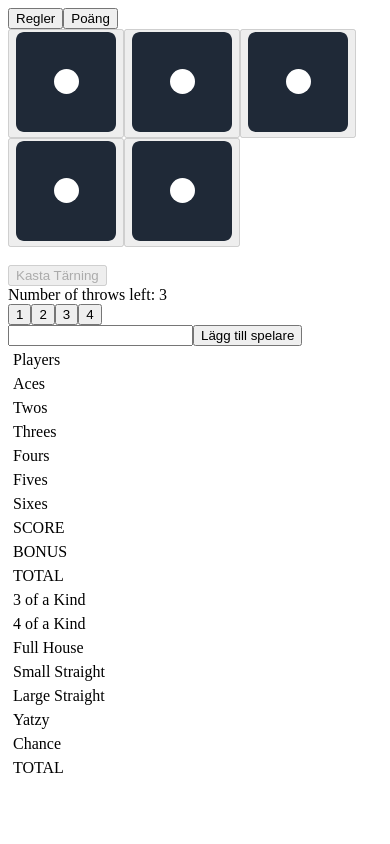
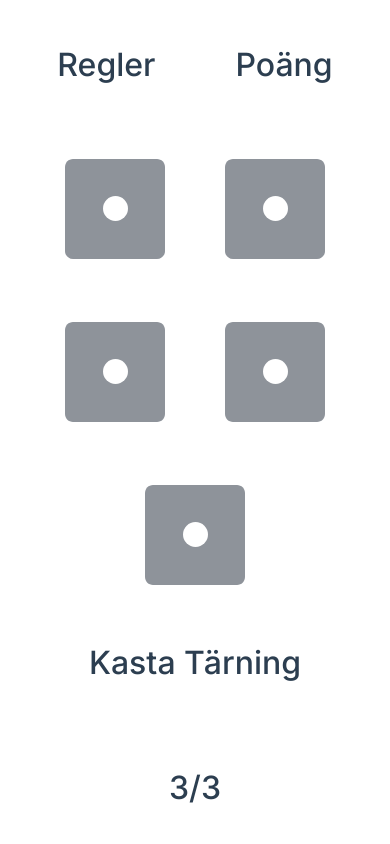
Before and after one commit to Shzku/YatzySpel, a Vue app: page /yatzy in a window 390 px wide. Shown: the top 844 px of the page. Built offline with nearby package versions, Linux system fonts and the light colour scheme.

Commit message:
Mobile layout starting to take shape

```diff
--- a/index.html
+++ b/index.html
@@ -11,8 +11,3 @@
     <script type="module" src="/src/main.ts"></script>
   </body>
 </html>
-<style>
-  html {
-    background-color: "#831843";
-  }
-</style>
--- a/src/App.vue
+++ b/src/App.vue
@@ -10,7 +10,8 @@ import { RouterLink, RouterView } from 'vue-router';
     </RouterView>
 </template>
 
-<style scoped src="./assets/css/style.css">
+<style>
+@import './assets/base.css';
 /*
 .route-enter-from {
     opacity: 0;
--- /dev/null
+++ b/src/assets/base.css
@@ -0,0 +1,88 @@
+/* custom colours */
+:root {
+  --ys-c-pink-900: #831843; /* Yatzy spel bakgrunds färg */
+  --ys-c-grey-800: #1F2937;
+  --ys-c-text-white: #FFFFFF;
+}
+
+@media (prefers-color-scheme: dark) {
+  :root {
+    --colour-button-background: var(--ys-c-grey-800);
+    --colour-text: var(--ys-c-text-white);
+  }
+}
+
+/* color palette from <https://github.com/vuejs/theme> */
+:root {
+  --vt-c-white: #ffffff;
+  --vt-c-white-soft: #f8f8f8;
+  --vt-c-white-mute: #f2f2f2;
+
+  --vt-c-black: #181818;
+  --vt-c-black-soft: #222222;
+  --vt-c-black-mute: #282828;
+
+  --vt-c-indigo: #2c3e50;
+
+  --vt-c-divider-light-1: rgba(60, 60, 60, 0.29);
+  --vt-c-divider-light-2: rgba(60, 60, 60, 0.12);
+  --vt-c-divider-dark-1: rgba(84, 84, 84, 0.65);
+  --vt-c-divider-dark-2: rgba(84, 84, 84, 0.48);
+
+  --vt-c-text-light-1: var(--vt-c-indigo);
+  --vt-c-text-light-2: rgba(60, 60, 60, 0.66);
+  --vt-c-text-dark-1: var(--vt-c-white);
+  --vt-c-text-dark-2: rgba(235, 235, 235, 0.64);
+}
+
+/* semantic color variables for this project */
+:root {
+  --color-background: var(--vt-c-white);
+  --color-background-soft: var(--vt-c-white-soft);
+  --color-background-mute: var(--vt-c-white-mute);
+
+  --color-border: var(--vt-c-divider-light-2);
+  --color-border-hover: var(--vt-c-divider-light-1);
+
+  --color-heading: var(--vt-c-text-light-1);
+  --color-text: var(--vt-c-text-light-1);
+
+  --section-gap: 160px;
+}
+
+@media (prefers-color-scheme: dark) {
+  :root {
+    --color-background: var(--ys-c-pink-900); /* Yatzy spel bakgrunds färg */
+    --color-background-soft: var(--vt-c-black-soft);
+    --color-background-mute: var(--vt-c-black-mute);
+
+    --color-border: var(--vt-c-divider-dark-2);
+    --color-border-hover: var(--vt-c-divider-dark-1);
+
+    --color-heading: var(--vt-c-text-dark-1);
+    --color-text: var(--vt-c-text-dark-2);
+  }
+}
+
+*,
+*::before,
+*::after {
+  box-sizing: border-box;
+  margin: 0;
+  position: relative;
+  font-weight: normal;
+}
+
+body {
+  min-height: 100vh;
+  color: var(--color-text);
+  background: var(--color-background);
+  transition: color 0.5s, background-color 0.5s;
+  line-height: 1.6;
+  font-family: Inter, -apple-system, BlinkMacSystemFont, 'Segoe UI', Roboto, Oxygen, Ubuntu,
+    Cantarell, 'Fira Sans', 'Droid Sans', 'Helvetica Neue', sans-serif;
+  font-size: 15px;
+  text-rendering: optimizeLegibility;
+  -webkit-font-smoothing: antialiased;
+  -moz-osx-font-smoothing: grayscale;
+}
--- a/src/components/DiceComponent.vue
+++ b/src/components/DiceComponent.vue
@@ -64,12 +64,17 @@ export default {
         v-on:click="locked=!locked"
         :disabled="throwsLeft == 3"
     >
-        <img :src="locked ? diceLockedTable[rolledNumber - 1] : diceUnlockedTable[rolledNumber - 1]" alt="dice"/>
+        <img :src="locked ? diceLockedTable[rolledNumber - 1] : diceUnlockedTable[rolledNumber - 1]" alt="dice" style="visibility: visible;" v-bind:class="{ disabled: throwsLeft == 3}"/>
     </button>
 </template>
 
 <style>
+    .disabled {
+        opacity: 0.5;
+    }
     .diceButton {
-
+        padding: 0;
+        border: 0;
+        visibility: hidden;
     }
 </style>
--- a/src/views/GameView.vue
+++ b/src/views/GameView.vue
@@ -163,9 +163,12 @@ export default defineComponent({
 
 <template>
     <main>
-        <button>Regler</button>
-        <button>Poäng</button><br>
-        <div>
+        <div class="flex-container">
+            <button class="menuButtons">Regler</button>
+            <button class="menuButtons">Poäng</button><br>
+        </div>
+        <div class="flex-container-3">
+            <div class="flex-container-2">
                 <DiceComponent ref="dice1" />
                 <DiceComponent ref="dice2" />
                 <DiceComponent ref="dice3" />
@@ -173,8 +176,14 @@ export default defineComponent({
                 <DiceComponent ref="dice5" />
             </div>
             <br>
-        <button v-on:click="playerRoll()" :disabled="playerThrows < 1 || playerArray.length < 1">Kasta Tärning</button>
-        <div>Number of throws left: {{ playerThrows }}</div>
+            <div class="iDontLikeFlexboxAnymore">
+                <button v-on:click="playerRoll()" :disabled="playerThrows < 1 || playerArray.length < 1" class="menuButtons" v-bind:class="{ disabled: playerThrows == 0 }" style="width: fit-content">Kasta Tärning</button>
+                <div class="menuButtons" style="width: fit-content; margin: 30px">{{ playerThrows }}/3</div>
+            </div>
+        </div>
+
+
+        <div style="visibility: visible;">
         <button v-on:click="playerCount = 1">1</button>
         <button v-on:click="playerCount = 2">2</button>
         <button v-on:click="playerCount = 3">3</button>
@@ -185,10 +194,65 @@ export default defineComponent({
         <input v-if="3 < playerCount" type="text" v-model="names[3]">
         <button v-on:click="createPlayers()">Lägg till spelare</button>
         <TableComp />
+        </div>
     </main>
 </template>
 
 <style>
+@import '../assets/base.css';
+@import url('https://fonts.googleapis.com/css2?family=Inter:wght@500&display=swap');
+
+.disabled {
+    opacity: 0.5;
+}
+
+.menuButtons {
+    background-color: var(--colour-button-background);
+    padding: 25px 30px;
+    border: 0;
+    color: var(--colour-text);
+    font-size: xx-large;
+    font-family: 'Inter', sans-serif;
+    border-radius: 12px;
+}
+
+.flex-container {
+    margin: 10px;
+    display: flex;
+    flex-direction: row;
+    /*flex-wrap: wrap;*/
+    justify-content: center;
+}
+
+.flex-container > button {
+    margin: 10px;
+}
+
+.flex-container-2 {
+    display: flex;
+    flex-direction: row;
+    flex-wrap: wrap;
+    justify-content: center;
+}
+
+.flex-container-2 > * {
+    margin: 30px;
+}
+
+.flex-container-3 {
+    display: flex;
+    flex-direction: row;
+    flex-wrap: wrap;
+    justify-content: center;
+}
+
+.iDontLikeFlexboxAnymore {
+    display: flex;
+    flex-direction: column;
+    flex-wrap: wrap;
+    align-items: center;
+}
+
 table,
 tr,
 td {
```
Lines whose indentation alone changed are shown as unchanged.
